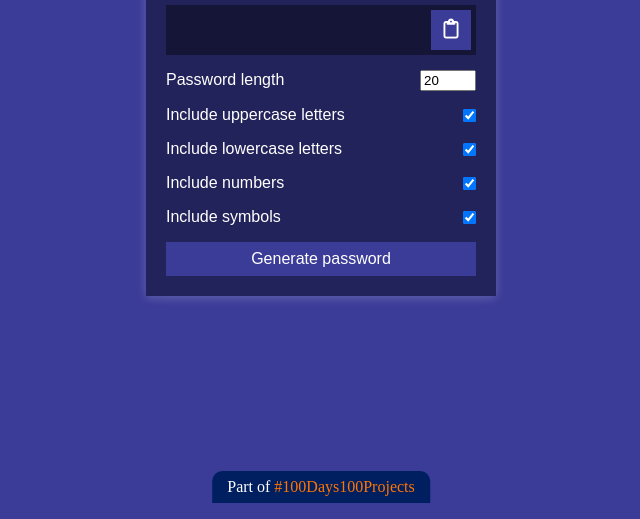
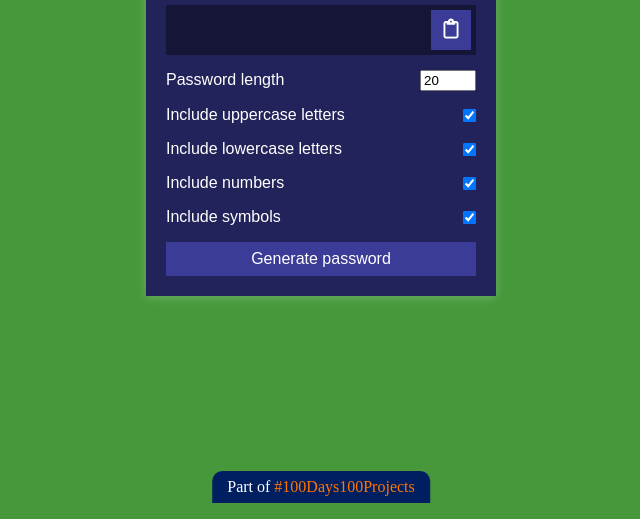
Before and after one commit to allenmathews/passwordgenerator1, a plain HTML site: page index.html in a window 1280 px wide. Shown: the part 297-816 px from the top of the page, without its empty margins (319-959 px from the left). Drawn offline with Linux system fonts and the light colour scheme; a web font is replaced by a local one.

Commit message:
changed color

```diff
--- a/style.css
+++ b/style.css
@@ -4,7 +4,7 @@
 }
 
 body {
-    background-color: #3B3B98;
+    background-color: #46983b;
     color: #fff;
     display: flex;
     font-family: 'Muli', sans-serif;
```
